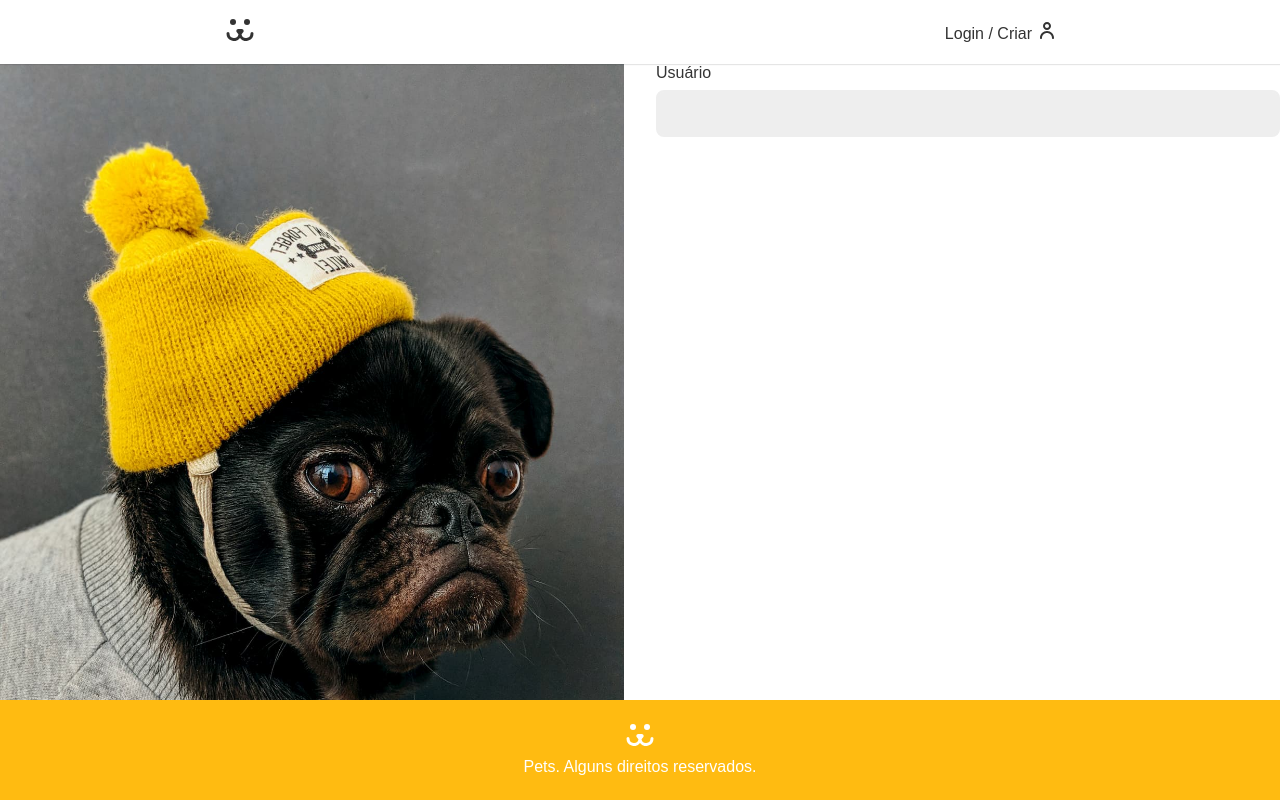
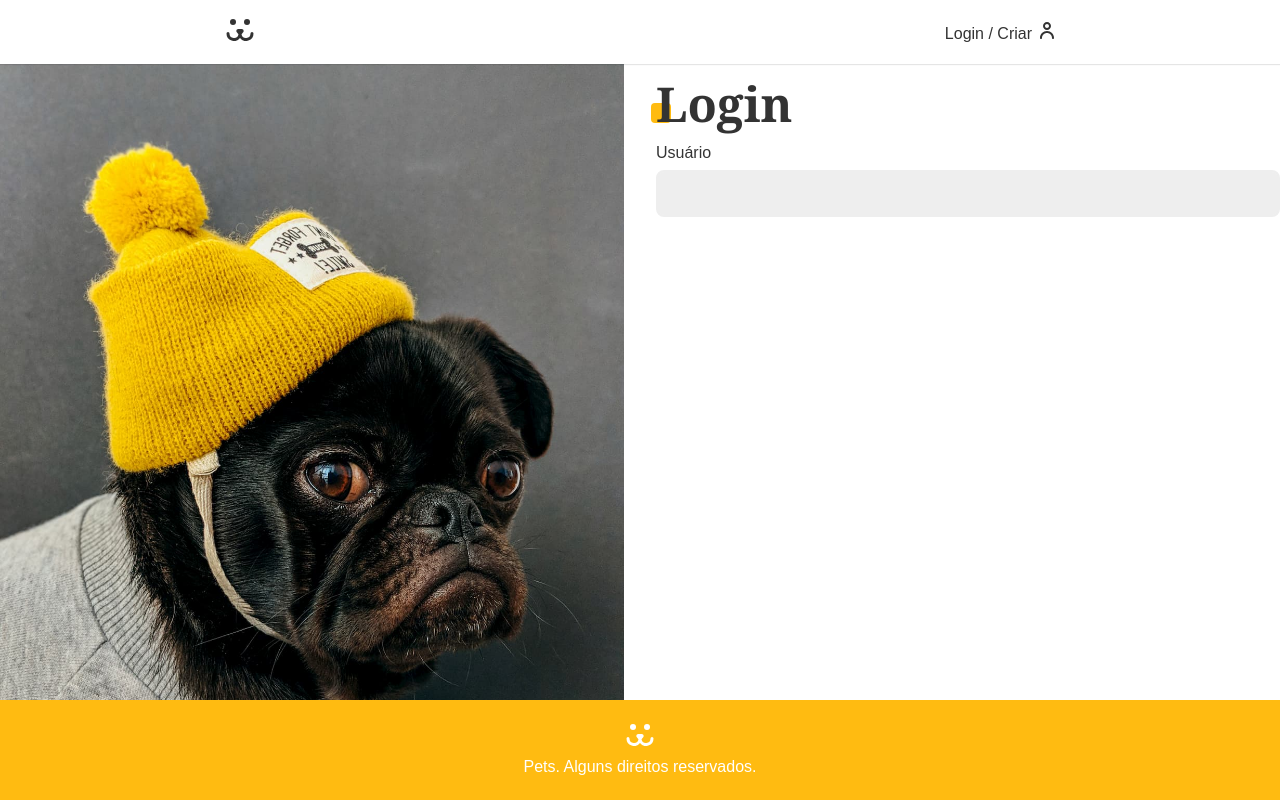
Before and after one commit to wellingtondw/dogs-, a React (Create React App) app: page /login in a window 1280 px wide. Built offline with nearby package versions, Linux system fonts and the light colour scheme; no server answers; what styled-media-query would draw is missing.

Commit message:
create heading component

```diff
--- /dev/null
+++ b/src/components/Heading/index.tsx
@@ -0,0 +1,15 @@
+import * as S from './styles'
+
+type HeadingProps = {
+  children: React.ReactNode
+}
+
+const Heading = ({children}: HeadingProps) => {
+  return (
+    <S.Title>
+      {children}
+    </S.Title>
+  )
+}
+
+export default Heading
--- /dev/null
+++ b/src/components/Heading/styles.ts
@@ -0,0 +1,24 @@
+import styled from 'styled-components'
+
+export const Title = styled.h2`
+  font-family: 'Spectral', Georgia;
+  line-height: 1;
+  font-size: 4.8rem;
+  margin: 1.6rem 0;
+  position: relative;
+  z-index: 1;
+  color: #333;
+
+  &::after {
+    content: '';
+    display: block;
+    width: 2.0rem;
+    height: 2.0rem;
+    background: #fb1;
+    position: absolute;
+    bottom: 5px;
+    left: -5px;
+    border-radius: 0.4rem;
+    z-index: -1;
+  }
+`
--- a/src/pages/SignIn/index.tsx
+++ b/src/pages/SignIn/index.tsx
@@ -1,3 +1,4 @@
+import Heading from "../../components/Heading"
 import Input from "../../components/Input"
 import Auth from "../../templates/Auth"
 
@@ -7,6 +8,7 @@ const SignIn = () => {
   return (
     <Auth>
       <S.Wrapper>
+        <Heading>Login</Heading>
         <Input type='text' id='text' label='Usuário'/>
       </S.Wrapper>
     </Auth>
```
